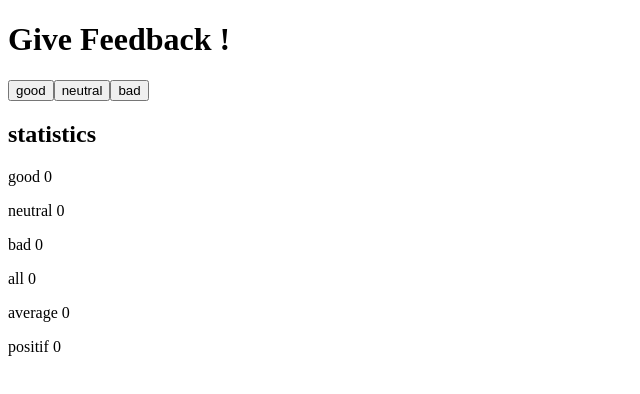
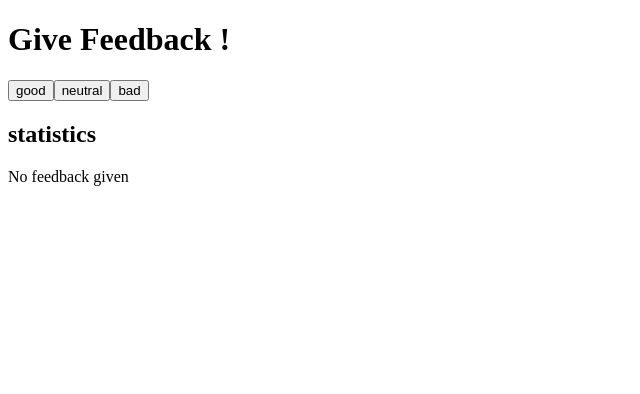
Before and after one commit to GuillemotClement/fullstack_helsinki-2026, a React (Vite) app in the folder part1/unicafe/: page / in a window 1280 px wide. Shown: the top 394 px of the page, without its empty margins (0-640 px from the left). Built offline with nearby package versions, Linux system fonts and the light colour scheme.

Commit message:
feat: unicafe - part4

```diff
--- a/part1/unicafe/src/App.jsx
+++ b/part1/unicafe/src/App.jsx
@@ -2,15 +2,20 @@ import { useState } from "react";
 
 const Statistics = ({ stats }) => {
 	const { good, neutral, bad, total, average, positif } = stats;
+
+	if (total === 0) {
+		return <p>No feedback given</p>;
+	}
+
 	return (
-		<div>
+		<>
 			<Result text="good" result={good} />
 			<Result text="neutral" result={neutral} />
 			<Result text="bad" result={bad} />
 			<Result text="all" result={total} />
 			<Result text="average" result={average} />
 			<Result text="positif" result={positif} />
-		</div>
+		</>
 	);
 };
 
@@ -50,7 +55,7 @@ const App = () => {
 
 	const average = total === 0 ? 0 : (good - bad) / total;
 
-	const positif = total === 0 ? 0 : (good / total) * 100;
+	const positif = total === 0 ? 0 : `${(good / total) * 100} %`;
 
 	const stats = {
 		total,
@@ -70,7 +75,9 @@ const App = () => {
 				<Button text="bad" onClick={handleClickBad} />
 			</div>
 			<h2>statistics</h2>
-			<Statistics stats={stats} />
+			<div className="">
+				<Statistics stats={stats} />
+			</div>
 		</div>
 	);
 };
```
